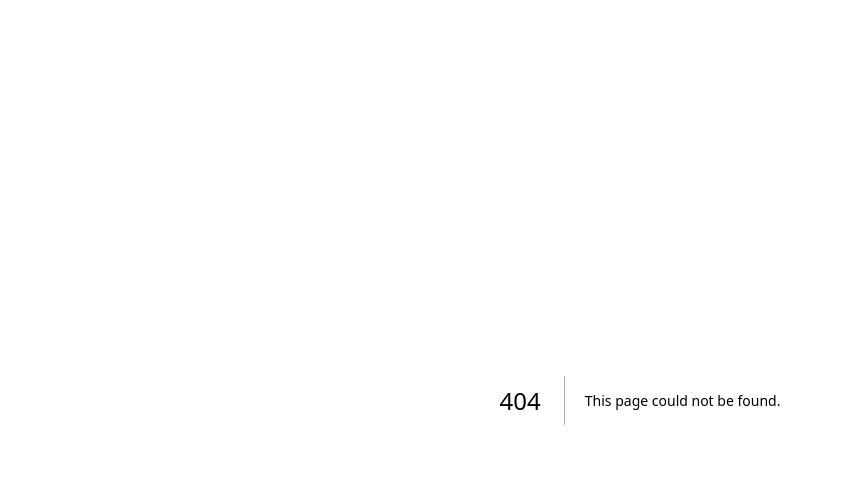
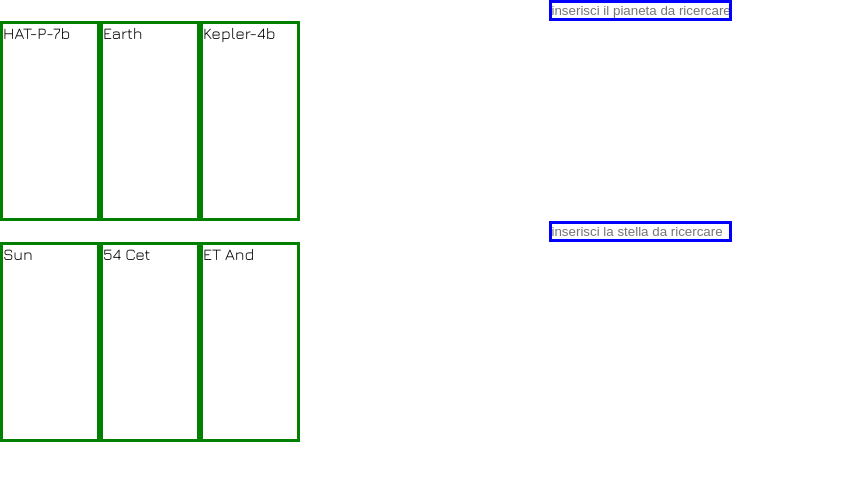
Before and after one commit to simoneschifano/cb7-project-b, a Next.js app: page /wiki in a window 1280 px wide. Before the commit this address had no page. Shown: the top 480 px of the page, without its empty margins (0-843 px from the left). Built offline with nearby package versions, Linux system fonts and the light colour scheme.

Commit message:
feature: create SearchWiki, PlanetCard and StarCard

```diff
--- /dev/null
+++ b/src/components/PlanetCard/PlanetCard.jsx
@@ -0,0 +1,11 @@
+import styles from './PlanetCard.module.scss'
+
+const PlanetCard = ({data}) => {
+    return(
+        <>
+        <div className={styles.card}>{data.name}</div>
+        </>
+    )
+}
+
+export default PlanetCard;
--- /dev/null
+++ b/src/components/PlanetCard/PlanetCard.module.scss
@@ -0,0 +1,7 @@
+.card{
+    display: flex;
+    flex-direction: row;
+    border: 3px solid green;
+    width: 100px;
+    height: 200px;
+}
--- /dev/null
+++ b/src/components/PlanetCard/index.jsx
@@ -0,0 +1,3 @@
+import PlanetCard from "./PlanetCard";
+
+export default PlanetCard;
--- /dev/null
+++ b/src/components/SearchWiki/SearchWiki.jsx
@@ -0,0 +1,128 @@
+import { useState } from 'react';
+import styles from './SearchWiki.module.scss'
+import { GET } from '@/utils/http';
+import PlanetCard from '../PlanetCard';
+
+const SearchWiki = () => {
+    const urlStars = "https://api.api-ninjas.com/v1/stars?name=";
+    const urlPlanets = "https://api.api-ninjas.com/v1/planets?name=";
+    const listRandomPlanets = [
+        {
+            name: "HAT-P-7b",
+            mass: 1.84,
+            radius: 1.51,
+            period: 2.20474,
+            semi_major_axis: 0.03676,
+            temperature: 2733,
+            distance_light_year: 1124,
+            host_star_mass: 1.56,
+            host_star_temperature: 6389
+        },
+        {
+            name: "Earth",
+            mass: 0.00315,
+            radius: 0.0892,
+            period: 365.2,
+            semi_major_axis: 1,
+            temperature: 288,
+            distance_light_year: 0,
+            host_star_mass: 1,
+            host_star_temperature: 6000
+        },
+        {
+            name: "Kepler-4b",
+            mass: 0.077,
+            radius: 0.357,
+            period: 3.21346,
+            semi_major_axis: 0.0456,
+            temperature: 1650,
+            distance_light_year: 1794,
+            host_star_mass: 1.22,
+            host_star_temperature: 5857
+          }
+    ]
+    const listRandomStars = [
+        {
+            name: "Sun",
+            apparent_magnitude: "-26.74",
+            absolute_magnitude: "4.83",
+            distance_light_year: "0.00001581",
+            spectral_class: "G2V"
+        },
+        {
+            name: "54 Cet",
+            constellation: "Aries",
+            right_ascension: "01h 50m 52.01s",
+            declination: "+11° 02′ 36.4″",
+            apparent_magnitude: "5.93",
+            absolute_magnitude: "2.77",
+            distance_light_year: "139",
+            spectral_class: "F2Vw"
+        },
+        {
+            name: "ET And",
+            constellation: "Andromeda",
+            right_ascension: "23h 17m 55.99s",
+            declination: "+45° 29′ 20.2″",
+            apparent_magnitude: "6.48",
+            absolute_magnitude: "0.36",
+            distance_light_year: "545",
+            spectral_class: "B9Vp(Si)"
+          }
+    ]
+
+    const [resultPlanet, setResultPlanet] = useState(false);
+    const [inputPlanetValue, setPlanetInputValue] = useState(false);
+
+    const onHandlePlanetSearch = (e) => {
+        e.preventDefault();
+        GET(urlPlanets,inputPlanetValue).then(data => setResultPlanet(data));
+    }
+    const onHandlePlanetInput = (e) => {
+        setPlanetInputValue(e.target.value);
+    }
+
+    const [resultStar, setResultStar] = useState(false);
+    const [inputStarValue, setStarInputValue] = useState(false);
+
+    const onHandleStarSearch = (e) => {
+        e.preventDefault();
+        GET(urlStars, inputStarValue).then(data => setResultStar(data));
+    }
+    const onHandleStarInput = (e) => {
+        setStarInputValue(e.target.value);
+    }
+
+    return (
+        <>
+            <form className={styles.SearchForm} onSubmit={onHandlePlanetSearch}>
+                <input className={styles.SearchInput} type="text" name="saerchText" placeholder="inserisci il pianeta da ricercare" onChange={onHandlePlanetInput} />
+            </form>
+
+            {
+                resultPlanet ?
+                    <div>{resultPlanet.length > 0 ? resultPlanet.map(planet => <PlanetCard data={planet}/>):<div>not found</div>}</div>
+                    :
+                    <div className={styles.listRandomPlanets}>
+                        {listRandomPlanets.map(planet => <PlanetCard data={planet}/>)}
+                    </div>
+            }
+
+            <form className={styles.SearchForm} onSubmit={onHandleStarSearch}>
+                <input className={styles.SearchInput} type="text" name="saerchText" placeholder="inserisci la stella da ricercare" onChange={onHandleStarInput} />
+            </form>
+
+            {
+                resultStar ?
+                <div>{resultStar.length > 0 ? resultStar.map(planet => <PlanetCard data={planet}/>):<div>not found</div>}</div>
+                :
+                <div className={styles.listRandomStars}>
+                    {listRandomStars.map(star => <PlanetCard data={star}/>)}
+                </div>
+            }
+
+        </>
+    )
+}
+
+export default SearchWiki;
--- /dev/null
+++ b/src/components/SearchWiki/SearchWiki.module.scss
@@ -0,0 +1,14 @@
+.SearchForm {
+    display: flex;
+    justify-content: center;
+    .SearchInput{
+        border: 3px solid blue;
+    }
+}
+.listRandomStars{
+    display: flex;
+    flex-direction: row;
+}
+.listRandomPlanets{
+    display: flex;
+}
--- /dev/null
+++ b/src/components/SearchWiki/index.jsx
@@ -0,0 +1,3 @@
+import SearchWiki from "./SearchWiki";
+
+export default SearchWiki;
--- /dev/null
+++ b/src/components/StarCard/StarCard.module.scss
@@ -0,0 +1,3 @@
+.card{
+    border: 3px solid purple;
+}
--- /dev/null
+++ b/src/components/StarCard/index.jsx
@@ -0,0 +1,3 @@
+import StarCard from "./StarCard";
+
+export default StarCard;
--- /dev/null
+++ b/src/pages/wiki.jsx
@@ -0,0 +1,24 @@
+import Navbar from "@/components/Navbar";
+import SearchWiki from "@/components/SearchWiki";
+import { GET } from "@/utils/http";
+import Head from "next/head";
+
+export default function Wiki() {
+
+    return (
+        <>
+            <Head>
+                <title>Cb-7 Final Project gruppo-B</title>
+                <meta name="description" content="Cb-7 Final Project gruppo-B" />
+                <meta name="viewport" content="width=device-width, initial-scale=1" />
+                <link
+                    rel="icon"
+                    href="https://img.freepik.com/free-vector/astronaut-holding-flag-space-cartoon-icon-illustration-technology-space-icon-isolated-flat-cartoon-style_138676-3099.jpg?w=2000"
+                />
+            </Head>
+
+            <SearchWiki/>
+        </>
+    )
+
+}
--- /dev/null
+++ b/src/utils/http.js
@@ -0,0 +1,13 @@
+const BASE_URL = "https://api.api-ninjas.com/v1/planets?name=";
+
+export const GET = async (url,endpoint) => {
+  const res = await fetch(`${url}${endpoint}`,{
+    method:'GET',
+    headers:{
+        'x-api-key': 'BsMc0NB4mLzBL4WAFDrq5Q==n1fC5rHb1PnXPwQ1'
+    }
+  });
+  const data = await res.json();
+
+  return data;
+};
```
Also changed, not shown: src/components/StarCard/StarCard.jsx (added, +11 -0 lines).
